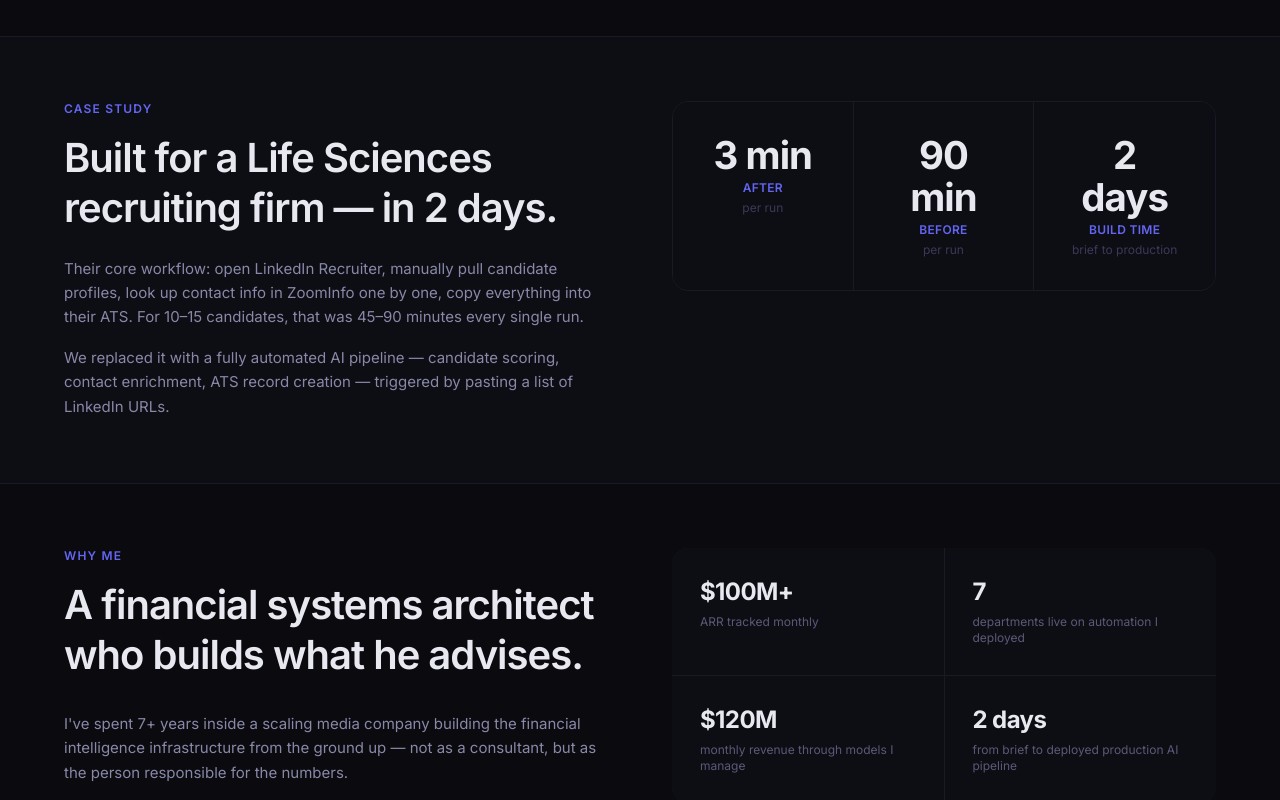
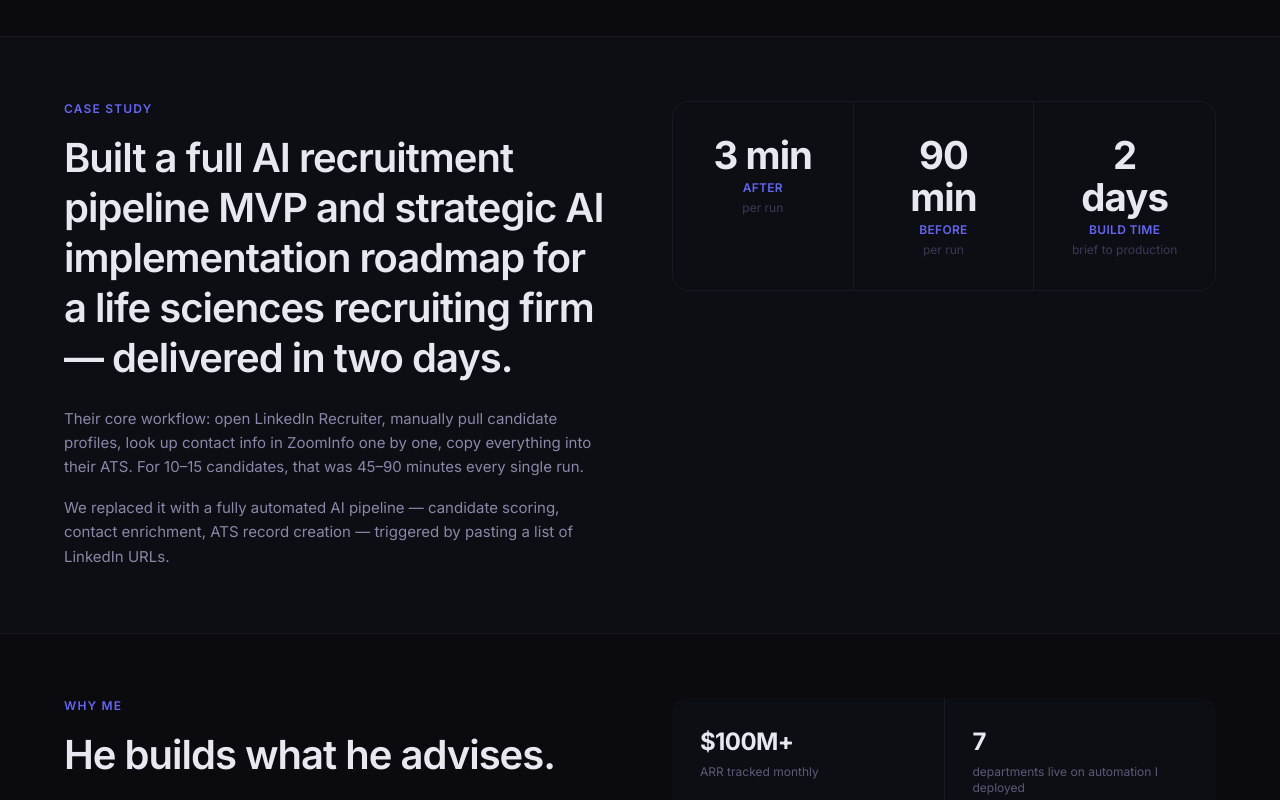
Before and after one commit to mtricefreelance/rising-tide-ai, a React (Vite) app: page / in a window 1280 px wide. Shown: the part 3760-4560 px from the top of the page. Built offline with nearby package versions, Linux system fonts and the light colour scheme.

Commit message:
smooth scroll CTA, update WhyMe and CaseStudy headings

```diff
--- a/src/components/CaseStudy.jsx
+++ b/src/components/CaseStudy.jsx
@@ -18,7 +18,7 @@ export default function CaseStudy() {
               className="font-semibold text-[#e8e8f0] tracking-tight leading-tight mb-6"
               style={{ fontSize: 'clamp(28px, 3.5vw, 40px)' }}
             >
-              Built for a Life Sciences recruiting firm — in 2 days.
+              Built a full AI recruitment pipeline MVP and strategic AI implementation roadmap for a life sciences recruiting firm — delivered in two days.
             </h2>
             <div className="space-y-4 text-[#8888a8] leading-relaxed text-[15px]">
               <p>
--- a/src/components/Hero.jsx
+++ b/src/components/Hero.jsx
@@ -337,6 +337,7 @@ export default function Hero() {
             Book a discovery call
           </a>
           <button
+            onClick={() => document.getElementById('problem').scrollIntoView({ behavior: 'smooth' })}
             style={{
               fontFamily: mono, fontSize: 14, letterSpacing: '0.04em',
               border: 'none', background: 'none', padding: '11px 4px',
--- a/src/components/Problem.jsx
+++ b/src/components/Problem.jsx
@@ -19,7 +19,7 @@ const problems = [
 
 export default function Problem() {
   return (
-    <section className="py-16 px-6 border-t border-[#1a1a26] bg-[#0d0d14]">
+    <section id="problem" className="py-16 px-6 border-t border-[#1a1a26] bg-[#0d0d14]">
       <div className="max-w-6xl mx-auto">
         <div className="max-w-2xl mb-16">
           <h2
--- a/src/components/WhyMe.jsx
+++ b/src/components/WhyMe.jsx
@@ -19,7 +19,7 @@ export default function WhyMe() {
               className="font-semibold text-[#e8e8f0] tracking-tight leading-tight mb-8"
               style={{ fontSize: 'clamp(28px, 3.5vw, 40px)' }}
             >
-              A financial systems architect who builds what he advises.
+              He builds what he advises.
             </h2>
             <div className="space-y-5 text-[#8888a8] leading-relaxed text-[15px]">
               <p>
```
